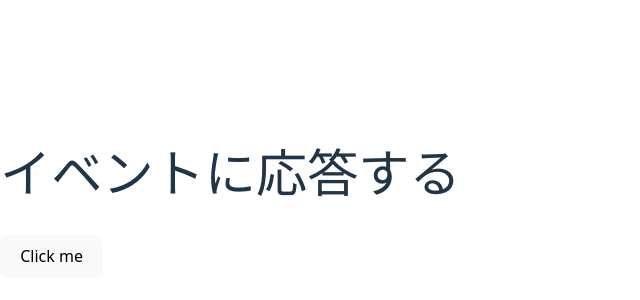
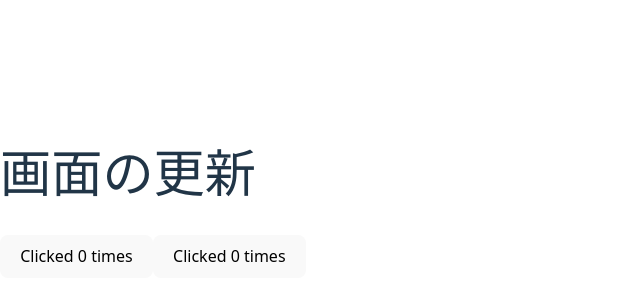
Before and after one commit to nguyen-tio/my-react-app, a React (Vite) app: page / in a window 1280 px wide. Shown: the part 206-506 px from the top of the page, without its empty margins (0-640 px from the left). Built offline with nearby package versions, Linux system fonts and the light colour scheme.

Commit message:
Add state management with useState hook

```diff
--- a/src/App.jsx
+++ b/src/App.jsx
@@ -1,13 +1,16 @@
+import { useState } from 'react';
 import './App.css';
 
 function MyButton() {
+  const [count, setCount] = useState(0);
+
   function handleClick() {
-    alert('You clicked me!');
+    setCount(count + 1);
   }
 
   return (
     <button onClick={handleClick}>
-      Click me
+      Clicked {count} times
     </button>
   );
 }
@@ -15,7 +18,8 @@ function MyButton() {
 export default function App() {
   return (
     <div>
-      <h1>イベントに応答する</h1>
+      <h1>画面の更新</h1>
+      <MyButton />
       <MyButton />
     </div>
   );
```
